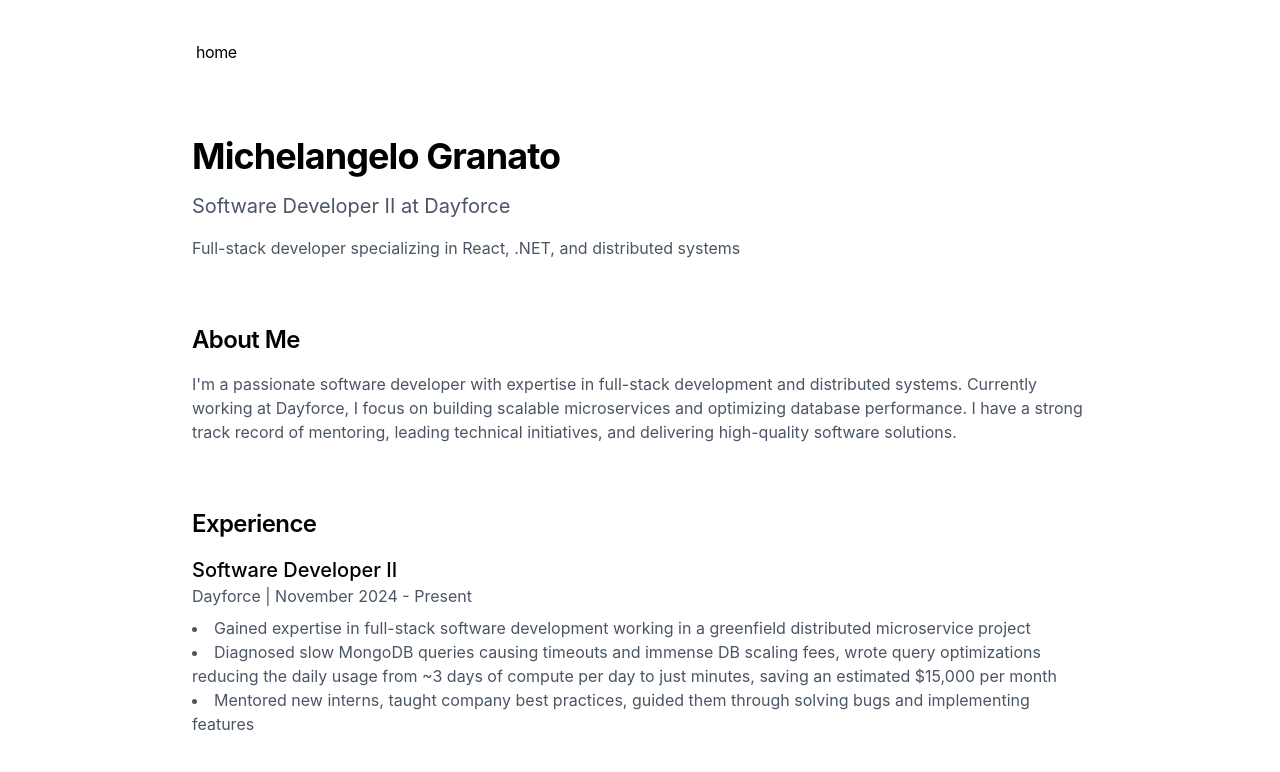
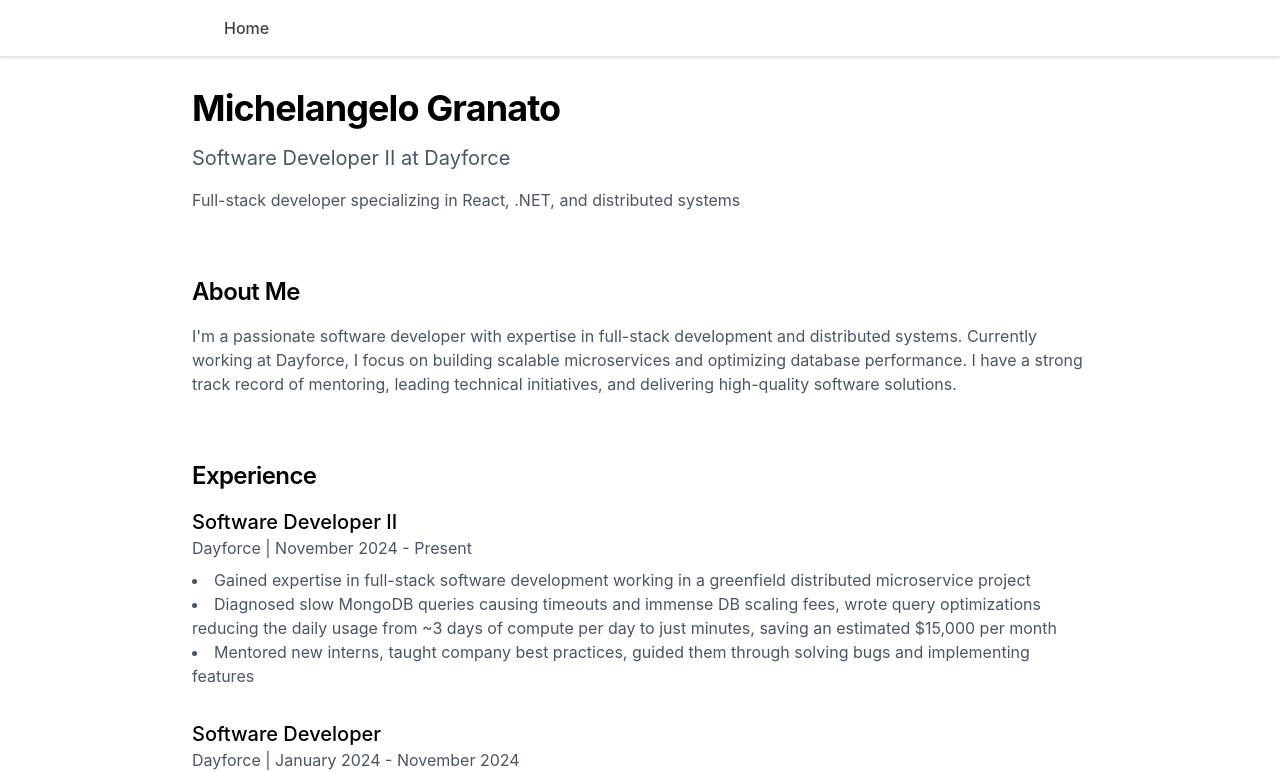
Before and after one commit to Michelangelo-Granato/michelangelo-portfolio, a Next.js app: page / in a window 1280 px wide. Shown: the top 772 px of the page. Built offline with nearby package versions, Linux system fonts and the light colour scheme.

Commit message:
update navbar

```diff
--- a/app/components/nav.tsx
+++ b/app/components/nav.tsx
@@ -15,27 +15,27 @@
 
 export function Navbar() {
   return (
-    <aside className="-ml-[8px] mb-16 tracking-tight">
-      <div className="lg:sticky lg:top-20">
-        <nav
-          className="flex flex-row items-start relative px-0 pb-0 fade md:overflow-auto scroll-pr-6 md:relative"
-          id="nav"
-        >
-          <div className="flex flex-row space-x-0 pr-10">
+    <nav
+      className="w-full bg-white/80 dark:bg-neutral-900/80 border-b border-neutral-200 dark:border-neutral-800 shadow-sm fixed top-0 left-0 z-50"
+      id="nav"
+    >
+      <div className="max-w-4xl mx-auto px-4">
+        <div className="flex flex-row items-center justify-between h-14">
+          <div className="flex flex-row space-x-2">
             {Object.entries(navItems).map(([path, { name }]) => {
               return (
                 <Link
                   key={path}
                   href={path}
-                  className="transition-all hover:text-neutral-800 dark:hover:text-neutral-200 flex align-middle relative py-1 px-2 m-1"
+                  className="transition-all hover:bg-neutral-100 dark:hover:bg-neutral-800 text-neutral-700 dark:text-neutral-200 rounded-md px-4 py-2 font-medium capitalize"
                 >
                   {name}
                 </Link>
               )
             })}
           </div>
-        </nav>
+        </div>
       </div>
-    </aside>
+    </nav>
   )
 }
--- a/app/components/skills.tsx
+++ b/app/components/skills.tsx
@@ -4,7 +4,7 @@
   const skills = {
     'Programming Languages': ['C#', 'TypeScript', 'JavaScript', 'Java', 'Python', 'C', 'C++', 'XML', 'JSON', 'Ajax'],
     'Frontend': ['HTML', 'CSS', 'React', 'Next.js'],
-    'Backend': ['.NET Core', 'REST APIs', 'MongoDB', 'MySQL', 'Kafka'],
+    'Backend': ['.NET Core', 'REST APIs', 'MongoDB', 'SQL', 'Kafka'],
     'Testing & Quality': ['Jest', 'Cypress', 'NUnit', 'Unit Testing', 'E2E Testing'],
     'DevOps & Tools': ['Docker', 'Kubernetes', 'Git', 'Azure DevOps', 'Grafana', 'Postman', 'Swagger'],
     'Software & Applications': ['Visual Studio', 'VS Code', 'Jira', 'Confluence', 'MS Excel']
--- a/app/layout.tsx
+++ b/app/layout.tsx
@@ -54,7 +54,7 @@
       )}
     >
       <body className="antialiased max-w-4xl mx-4 mt-8 lg:mx-auto">
-        <main className="flex-auto min-w-0 mt-6 flex flex-col px-4 md:px-0">
+        <main className="flex-auto min-w-0 mt-6 flex flex-col px-4 md:px-0 pt-14">
           <Navbar />
           {children}
           <Footer />
```
